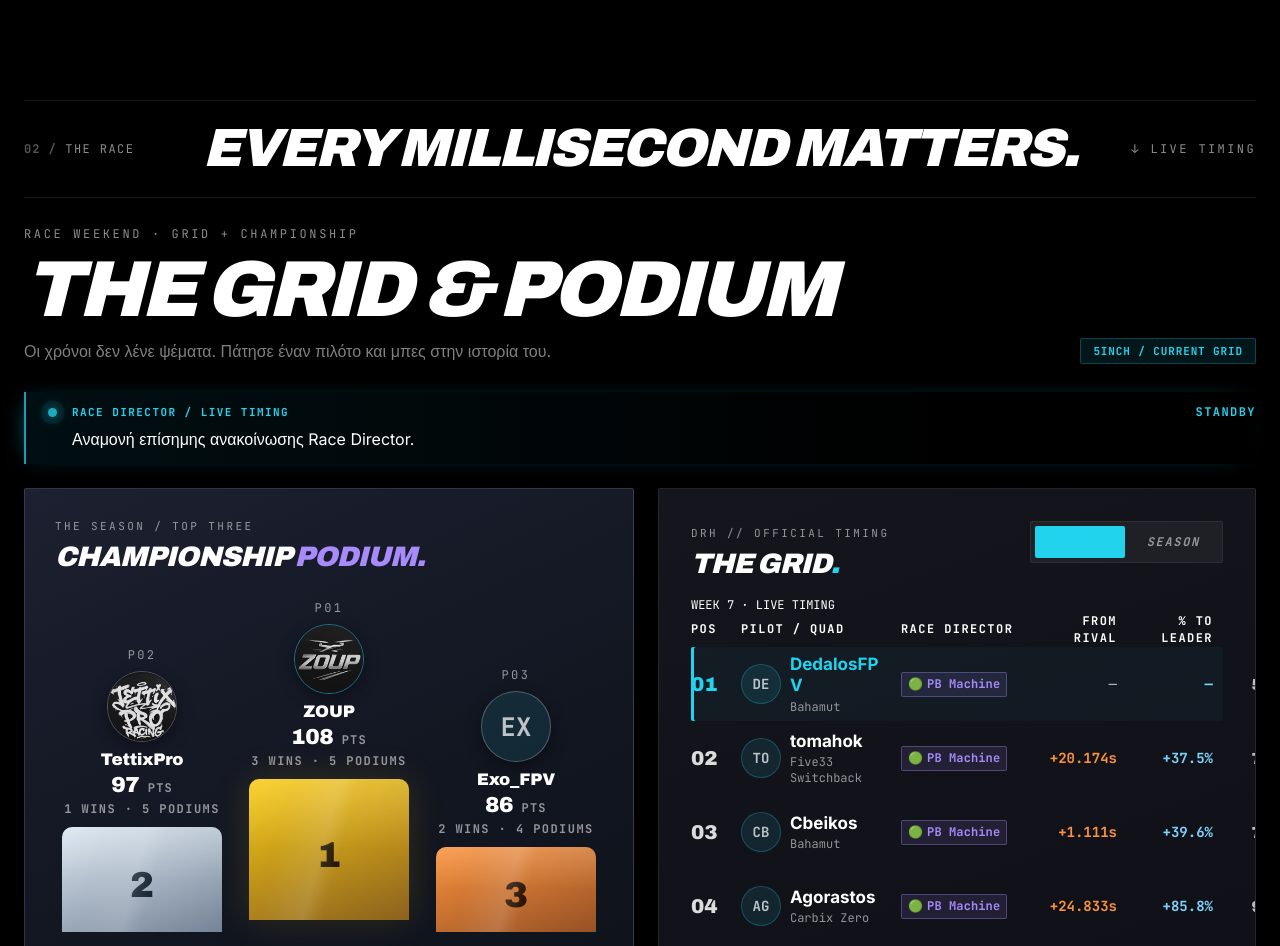
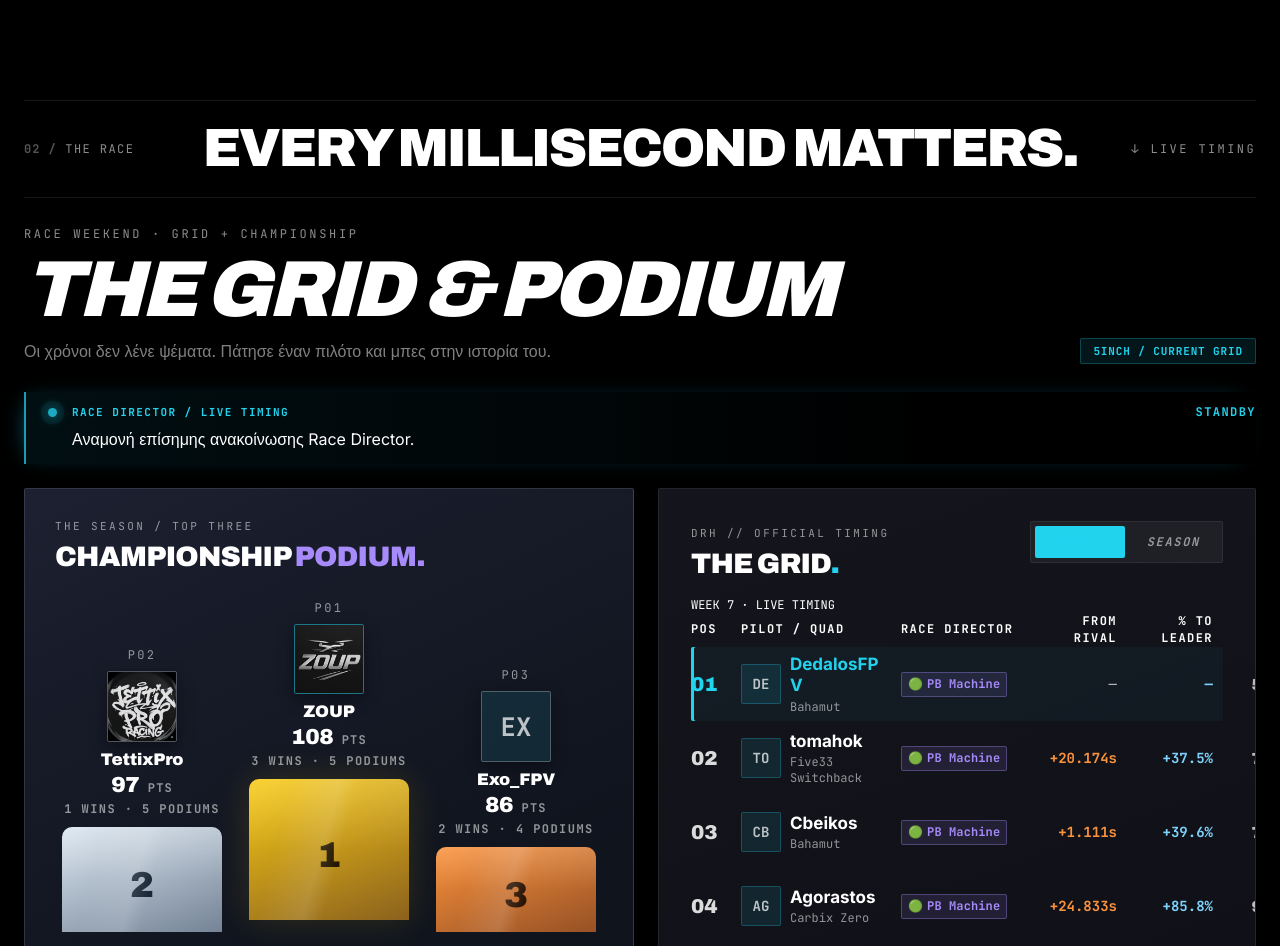
Before and after one commit to alefas9/DRH_Live-Leaderboard, a plain HTML site: page index.html in a window 1280 px wide. Shown: the part 2033-2979 px from the top of the page. Drawn offline with Linux system fonts and the light colour scheme; no server answers.

Commit message:
Add files via upload

```diff
--- a/redesign.css
+++ b/redesign.css
@@ -61,10 +61,12 @@
 }
 
 /* Εξαίρεση: τέλειοι κύκλοι (avatars, dots) μένουν κυκλικοί */
-.pav,
+/* Avatars: ΔΕΝ χρειάζεται override.
+   Το .pav χρησιμοποιεί ήδη var(--r-sm)/var(--r-md) που έγιναν 2px.
+   Επιβεβαίωση από styles.css:1482,1520,1685,2260,2442.
+   Το μόνο που μένει ρητά κυκλικό: τα broadcast dots. */
 .drh-broadcast-mark i,
 .drh-broadcast-timing__lead i,
-.dot,
 .drh-broadcast-signal__dot {
   border-radius: 50% !important;
 }
@@ -147,15 +149,43 @@
    LEVEL 1 — Typography: italic στα section headings
    Ο hero τίτλος ΕΞΑΙΡΕΙΤΑΙ ρητά.
    ──────────────────────────────────────────────────────────────────────────── */
-.sh-left h2,
+/* ITALIC — ΜΟΝΟ στους 5 εγκεκριμένους τίτλους:
+     .ph-title          «BUILT FOR THE CHASE.»
+     #track-reveal h2   «TRACK REVEAL.»
+     #timing h2         «THE GRID & PODIUM»
+     #battles h2        «THE PADDOCK»
+     #hall-of-fame h2   «HALL OF FAME.»
+   ΟΛΑ ΤΑ ΑΛΛΑ: ΚΑΝΟΝΙΚΑ. */
+.ph-title,
+#track-reveal .sh-left h2,
+#timing .sh-left h2,
+#battles .sh-left h2,
+#hall-of-fame .sh-left h2 {
+  font-style: italic !important;
+  font-weight: 900;
+}
+
+/* Ρητή επαναφορά σε normal για όλα τα υπόλοιπα */
 .card-head h3,
 .pc-h,
 .tf-h,
 .mc-t,
+.eml-title,
+.sh-left h2,
+#challenges .sh-left h2,
+#championship .sh-left h2,
+#archive .sh-left h2 {
+  font-style: normal !important;
+  font-weight: 900;
+}
+
+/* Το italic των 5 ξαναδηλώνεται για σιγουριά (specificity) */
 .ph-title,
-.eml-title {
-  font-style: italic;
-  font-weight: 900;
+#track-reveal .sh-left h2,
+#timing .sh-left h2,
+#battles .sh-left h2,
+#hall-of-fame .sh-left h2 {
+  font-style: italic !important;
 }
 
 /* ΟΧΙ italic στον hero τίτλο — προστατευμένος */
```
Also changed, not shown: index.html (+0 -1 lines).
